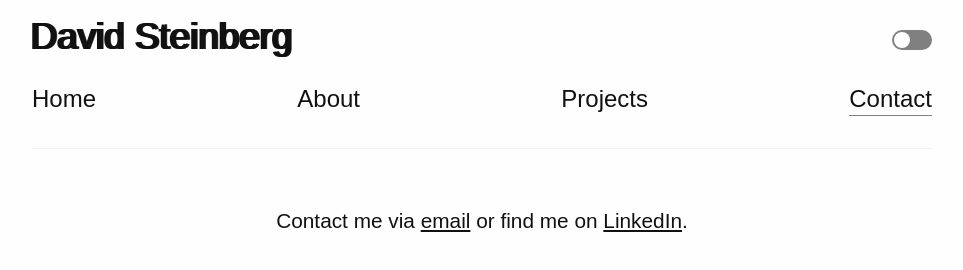
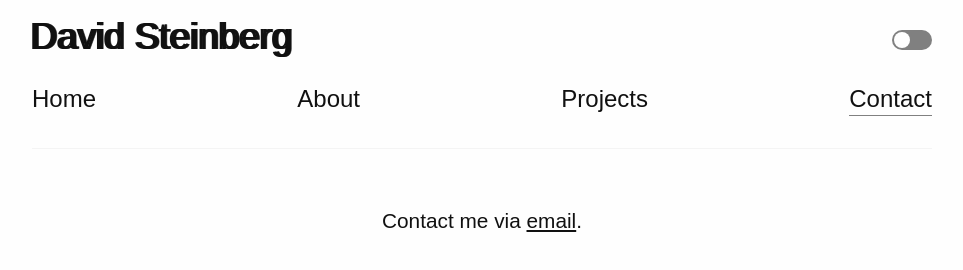
Before and after one commit to davidsteinberg/davidsteinberg.github.io, a plain HTML site: page index.html in a window 1280 px wide. Both pictures are taken after a click on the item "Contact". Shown: the whole page, without its empty margins (158-1121 px from the left). Drawn offline with Linux system fonts and the light colour scheme.

Commit message:
Focus contact on email

```diff
--- a/index.html
+++ b/index.html
@@ -98,7 +98,7 @@
       </section>
     </section>
     <section id="content-contact" class="content hidden">
-      <p>Contact me via <a id="contact" href="mailto:">email</a> or find me on <a href="https://www.linkedin.com/in/itsdavidsteinberg/">LinkedIn</a>.</p>
+      <p>Contact me via <a id="contact" href="mailto:">email</a>.</p>
     </section>
   </main>
   <script type="module" src="index.js"></script>
```
